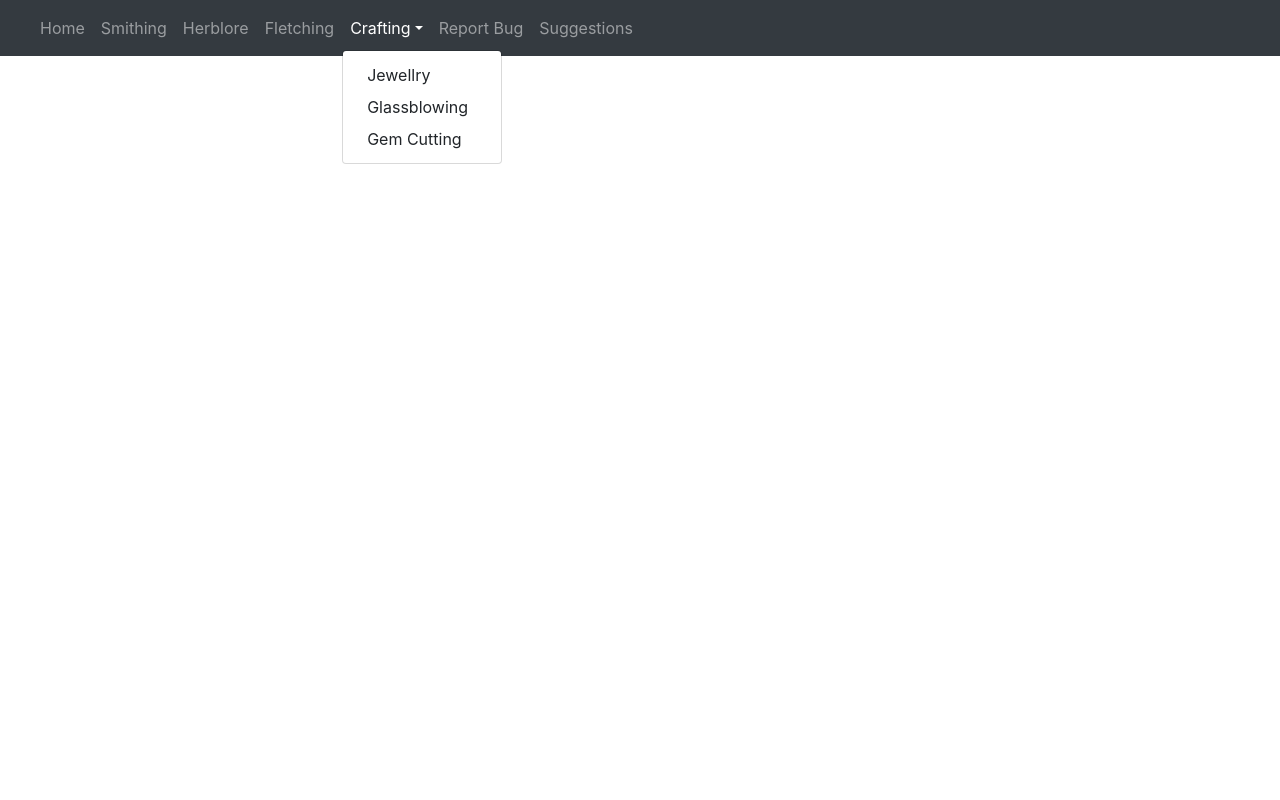
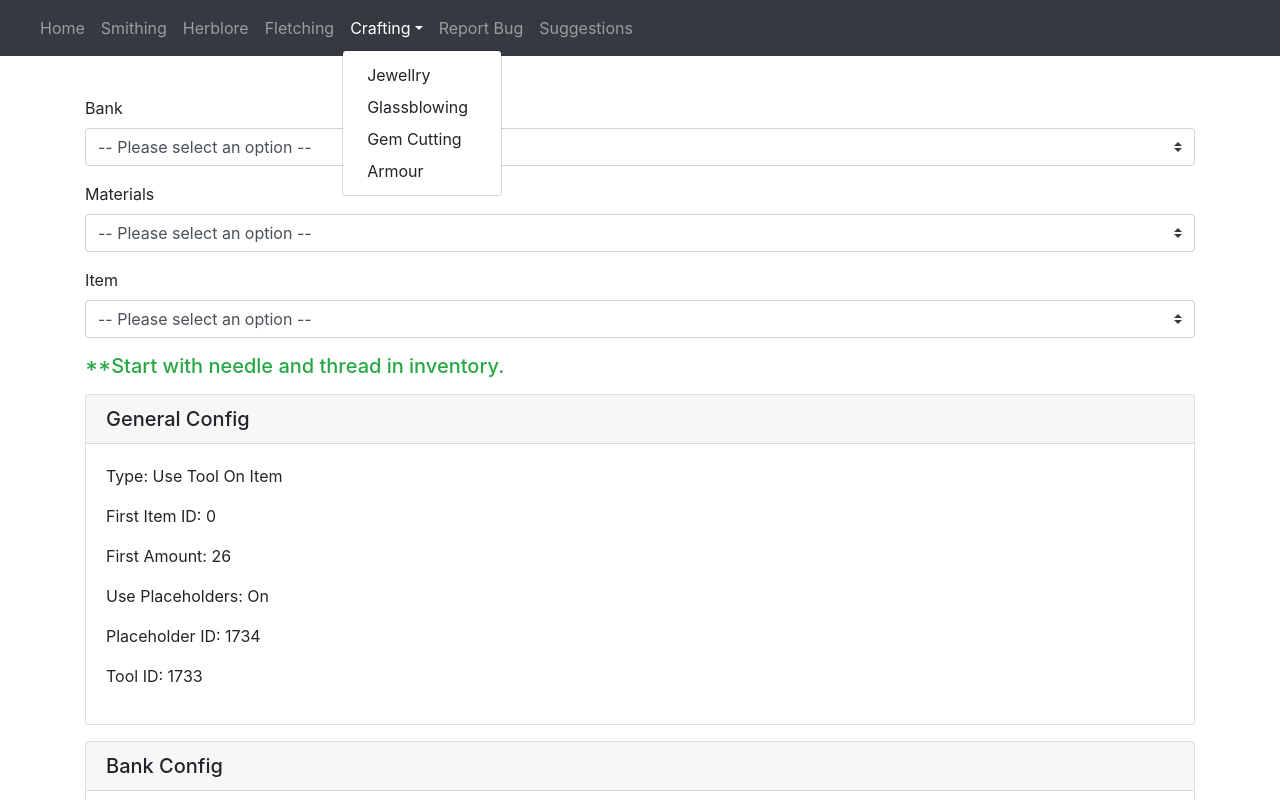
Before and after one commit to DontJumper/bank-stander, a Nuxt app: page /armour in a window 1280 px wide. Both pictures are taken after a click on the button "Crafting". Shown: the top 800 px of the page. Built offline with nearby package versions, Linux system fonts and the light colour scheme.

Commit message:
added crafting armour

```diff
--- a/layouts/default.vue
+++ b/layouts/default.vue
@@ -15,6 +15,7 @@
             <b-dropdown-item to="/jewellry">Jewellry</b-dropdown-item>
             <b-dropdown-item to="/glassblowing">Glassblowing</b-dropdown-item>
             <b-dropdown-item to="/gemcutting">Gem Cutting</b-dropdown-item>
+            <b-dropdown-item to="/armour">Armour</b-dropdown-item>
           </b-nav-item-dropdown>
           <!-- <b-nav-item to="/jewellry">Jewellry</b-nav-item> -->
           <!-- <b-nav-item to="/magic">Magic</b-nav-item> -->
--- /dev/null
+++ b/pages/armour.vue
@@ -0,0 +1,116 @@
+<template>
+  <div>
+    <!-- Bank -->
+    <b-form-group id="bank-group" label="Bank" label-for="bank">
+      <b-form-select id="bank" v-model="bank" :options="$store.state.banks">
+        <template #first>
+          <b-form-select-option :value="null" disabled>
+            -- Please select an option --
+          </b-form-select-option>
+        </template>
+      </b-form-select>
+    </b-form-group>
+    <!-- Materials -->
+    <b-form-group id="mats-group" label="Materials" label-for="mat">
+      <b-form-select id="mat" v-model="mat" :options="mats">
+        <template #first>
+          <b-form-select-option :value="null" disabled>
+            -- Please select an option --
+          </b-form-select-option>
+        </template>
+      </b-form-select>
+    </b-form-group>
+    <!-- Items -->
+    <b-form-group id="item-group" label="Item" label-for="item">
+      <b-form-select id="item" v-model="item" :options="items">
+        <template #first>
+          <b-form-select-option :value="null" disabled>
+            -- Please select an option --
+          </b-form-select-option>
+        </template>
+      </b-form-select>
+    </b-form-group>
+    <p class="h5 text-success my-3">**Start with needle and thread in inventory.</p>
+    <!-- Config -->
+    <b-card id="general-config" class="mb-3">
+      <template #header>
+        <h5 class="mb-0">General Config</h5>
+      </template>
+      <p>Type: Use Tool On Item</p>
+      <p>First Item ID: {{ first }}</p>
+      <p>First Amount: 26</p>
+      <p>Use Placeholders: On</p>
+      <p>Placeholder ID: {{ $store.state.armour.thread }}</p>
+      <!-- TODO add placeholder -->
+      <p>Tool ID: {{ $store.state.armour.needle }}</p>
+    </b-card>
+    <b-card id="bank-config" class="mb-3">
+      <template #header>
+        <h5 class="mb-0">Bank Config</h5>
+      </template>
+      <p>Bank Type: {{ bank ? bank.type : "Npc" }}</p>
+      <p>Bank ID: {{ bank ? bank.id : 0 }}</p>
+      <p>Bank Op Code: {{ bank ? bank.opCode : 0 }}</p>
+    </b-card>
+    <b-card id="menu-config" class="mb-3">
+      <template #header>
+        <h5 class="mb-0">Menu Config</h5>
+      </template>
+      <p>Menu OpCode: 57</p>
+      <p>Menu Param1: {{ param }}</p>
+    </b-card>
+    <b-card id="inv-config" class="mb-3">
+      <template #header>
+        <h5 class="mb-0">Inventory Config</h5>
+      </template>
+      <p>Inventory OpCode: 0</p>
+    </b-card>
+  </div>
+</template>
+<script>
+export default {
+  data() {
+    return {
+      bank: null,
+      item: null,
+      mat: null,
+    };
+  },
+  computed: {
+    mats() {
+      return this.sort(this.$store.state.armour.mats);
+    },
+    items() {
+      if (!this.mat) return [];
+      return this.mat.items.map((e, i) => ({
+        text: e,
+        value: parseInt(this.$store.state.armour.startParam) + i,
+      }));
+    },
+    first() {
+      return this.mat ? this.mat.id : 0;
+    },
+    param() {
+      return this.item ? this.item : 0;
+    },
+  },
+  methods: {
+    sort(list) {
+      return Object.entries(list)
+        .sort((a, b) => {
+          a = a[0].toUpperCase();
+          b = b[0].toUpperCase();
+          if (a < b) {
+            return -1;
+          }
+          if (a > b) {
+            return 1;
+          }
+          return 0;
+        })
+        .map((i) => ({ text: i[0], value: i[1] }));
+    },
+  },
+};
+</script>
+</script>
--- /dev/null
+++ b/store/armour.js
@@ -0,0 +1,13 @@
+export const state = () => ({
+    needle: 1733,
+    thread: 1734,
+    startParam: 17694734,
+    mats: {
+        "Leather": {id: 1741, items: ["Gloves", "Boots", "Cowl", "Vambraces", "Body", "Chaps", "Coif"]},
+        "Hard Leather": {id: 1743, items: []},
+        "Green Dragon Leather": {id: 1745, items: ["Body", "Vambraces", "Chaps"]},
+        "Blue Dragon Leather": {id: 2505, items: ["Body", "Vambraces", "Chaps"]},
+        "Red Dragon Leather": {id: 2507, items: ["Body", "Vambraces", "Chaps"]},
+        "Black Dragon Leather": {id: 2509, items: ["Body", "Vambraces", "Chaps"]},
+    }
+})
```
